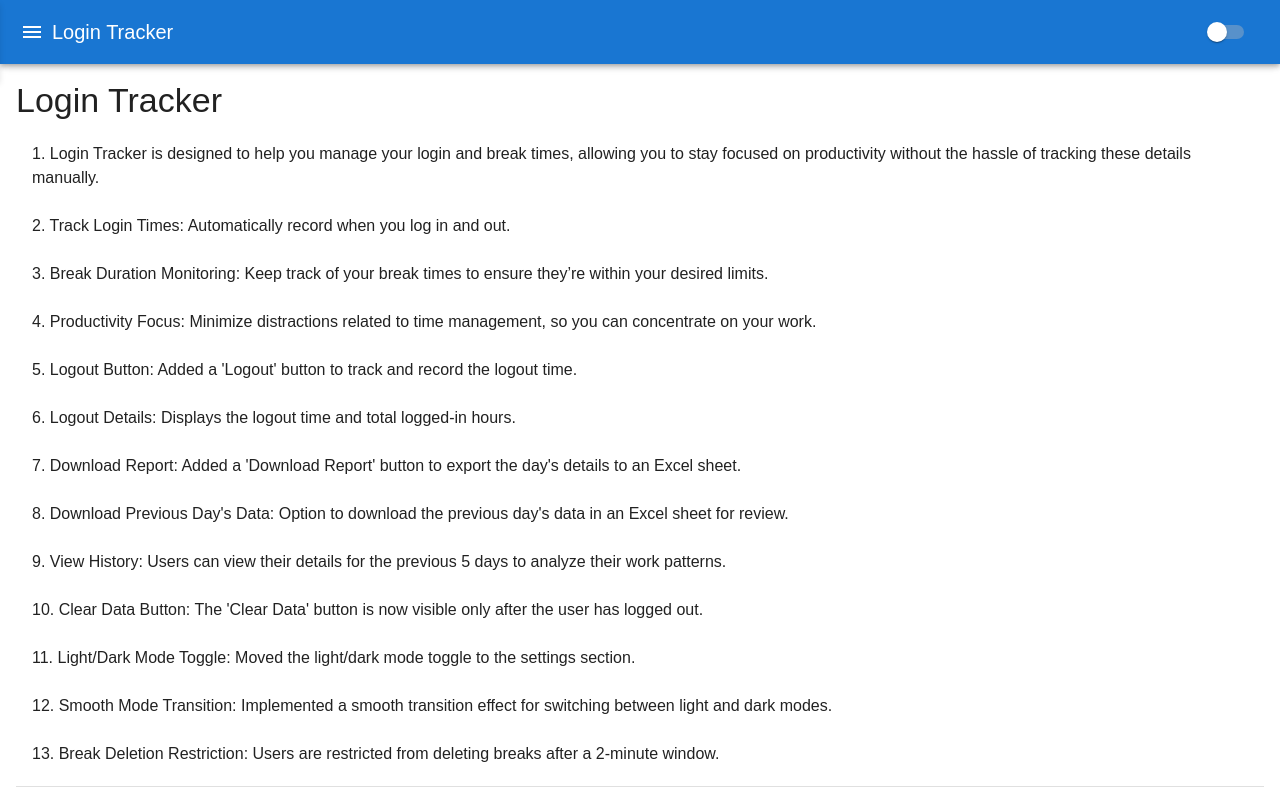
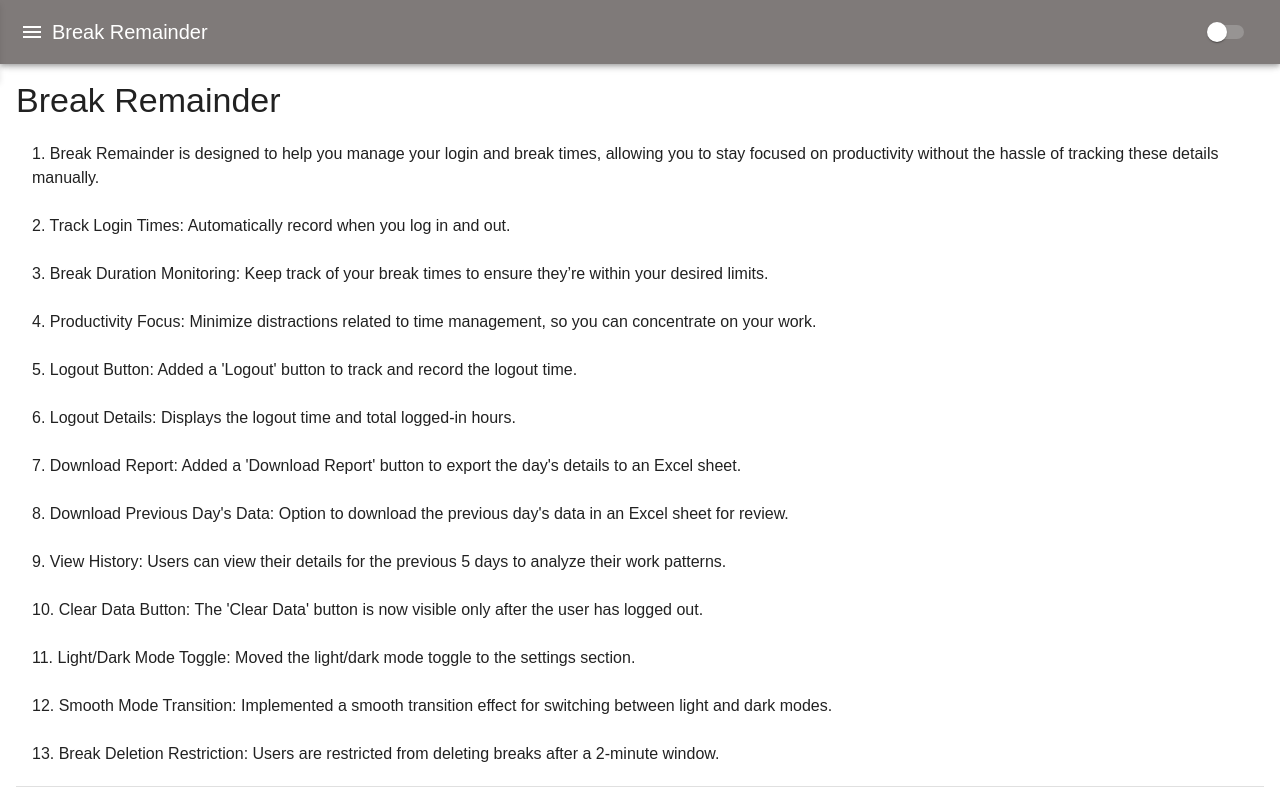
Before and after one commit to rkm10/break-remainder, a React (Vite) app: page /about in a window 1280 px wide. Shown: the top 800 px of the page. Built offline with nearby package versions, Linux system fonts and the light colour scheme.

Commit message:
updated minor changes

```diff
--- a/src/Components/About.jsx
+++ b/src/Components/About.jsx
@@ -5,7 +5,7 @@ import HomeIcon from '@mui/icons-material/Home';
 import { useNavigate } from 'react-router-dom';
 
 const sentences = [
-  "Login Tracker is designed to help you manage your login and break times, allowing you to stay focused on productivity without the hassle of tracking these details manually.",
+  "Break Remainder is designed to help you manage your login and break times, allowing you to stay focused on productivity without the hassle of tracking these details manually.",
   "Track Login Times: Automatically record when you log in and out.",
   "Break Duration Monitoring: Keep track of your break times to ensure they’re within your desired limits.",
   "Productivity Focus: Minimize distractions related to time management, so you can concentrate on your work.",
@@ -52,7 +52,7 @@ const About = () => {
   return (
     <Box mx={2} mt={1} mb={4}>
       <Typography variant="h4">
-        Login Tracker
+        Break Remainder
       </Typography>
       <List>
         {sentences.map((sentence, index) => (
@@ -94,7 +94,7 @@ const About = () => {
           <ListItemText primary="2. Set Up Your Preferences: Customize your settings including break reminders and mode preferences." />
         </ListItem>
         <ListItem>
-          <ListItemText primary="3. Start Using: Begin your workday and let Login Tracker handle the time tracking and break management." />
+          <ListItemText primary="3. Start Using: Begin your workday and let Break Remainder handle the time tracking and break management." />
         </ListItem>
       </List> */}
 
--- a/src/UIComponents/Navbar.jsx
+++ b/src/UIComponents/Navbar.jsx
@@ -5,7 +5,7 @@ import ThemeSwitcher from './ThemeSwitcher';
 
 const Navbar = ({ onMenuClick, darkMode, handleThemeToggle }) => {
   return (
-    <AppBar position="sticky" sx={{ top: 0, left: 0, right: 0 }}>
+    <AppBar position="sticky" sx={{ top: 0, left: 0, right: 0, backgroundColor: '#7f7a79' }}>
       <Toolbar>
         <IconButton
           edge="start"
@@ -17,7 +17,7 @@ const Navbar = ({ onMenuClick, darkMode, handleThemeToggle }) => {
         </IconButton>
         <Stack flexDirection='row' justifyContent='space-between' alignItems='center' width='100%'>
           <Typography variant="h6">
-            Login Tracker
+            Break Remainder
           </Typography>
 
           {/* ThemeSwitcher component allows toggling between dark and light themes */}
--- a/src/UIComponents/Sidebar.jsx
+++ b/src/UIComponents/Sidebar.jsx
@@ -49,7 +49,7 @@ const Sidebar = ({ open, onClose }) => {
         <Box
           sx={{
             padding: '1.5rem',
-            background: 'linear-gradient(107deg, rgba(0,0,0,1) 0%, rgba(9,9,121,1) 30%, rgba(7,56,152,1) 53%, rgba(0,212,255,1) 100%)',
+            background: 'linear-gradient(135deg, rgb(126, 122, 116), rgb(166, 162, 156), rgb(196, 192, 186))',
             color: 'white',
             display: 'flex',
             alignItems: 'center',
@@ -62,7 +62,7 @@ const Sidebar = ({ open, onClose }) => {
               fontFamily: 'Roboto Slab, serif',
               fontWeight: 700,
             }}
-            variant="h6">Login Tracker
+            variant="h6">Break Remainder
           </Typography>
         </Box>
 
```
